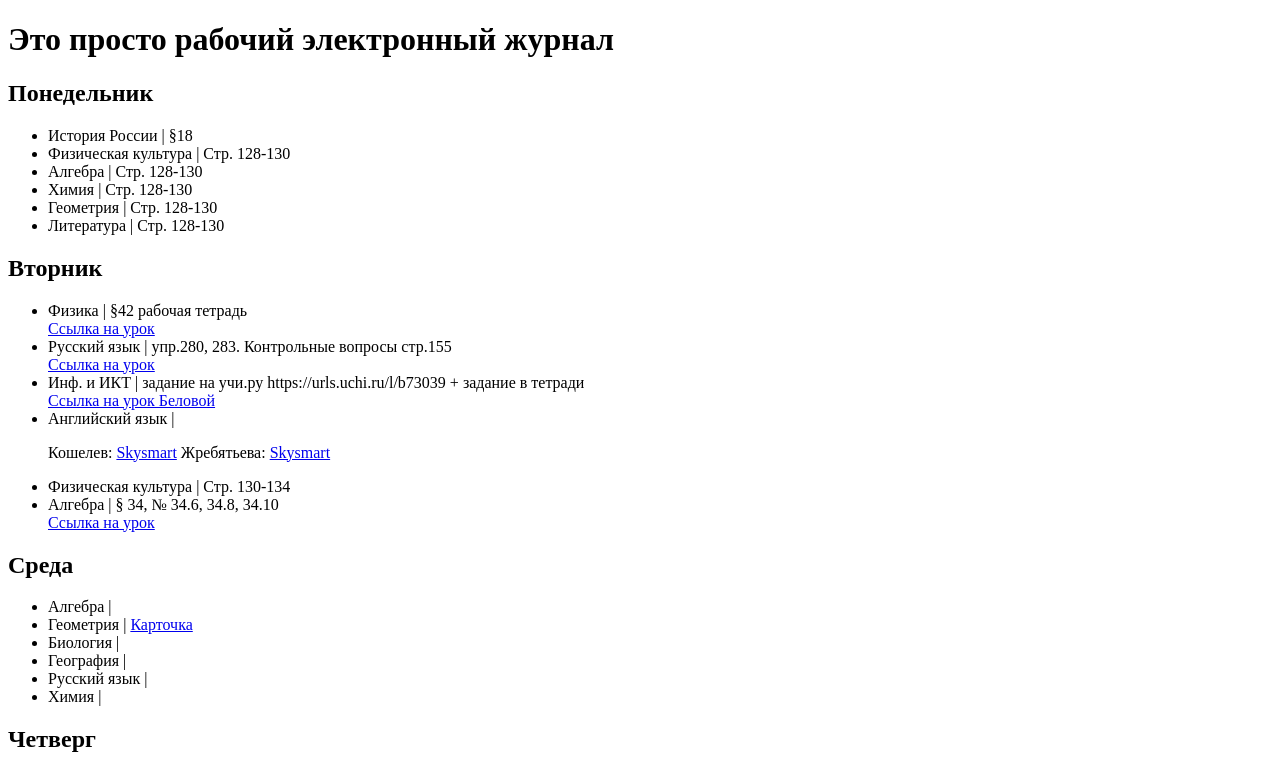
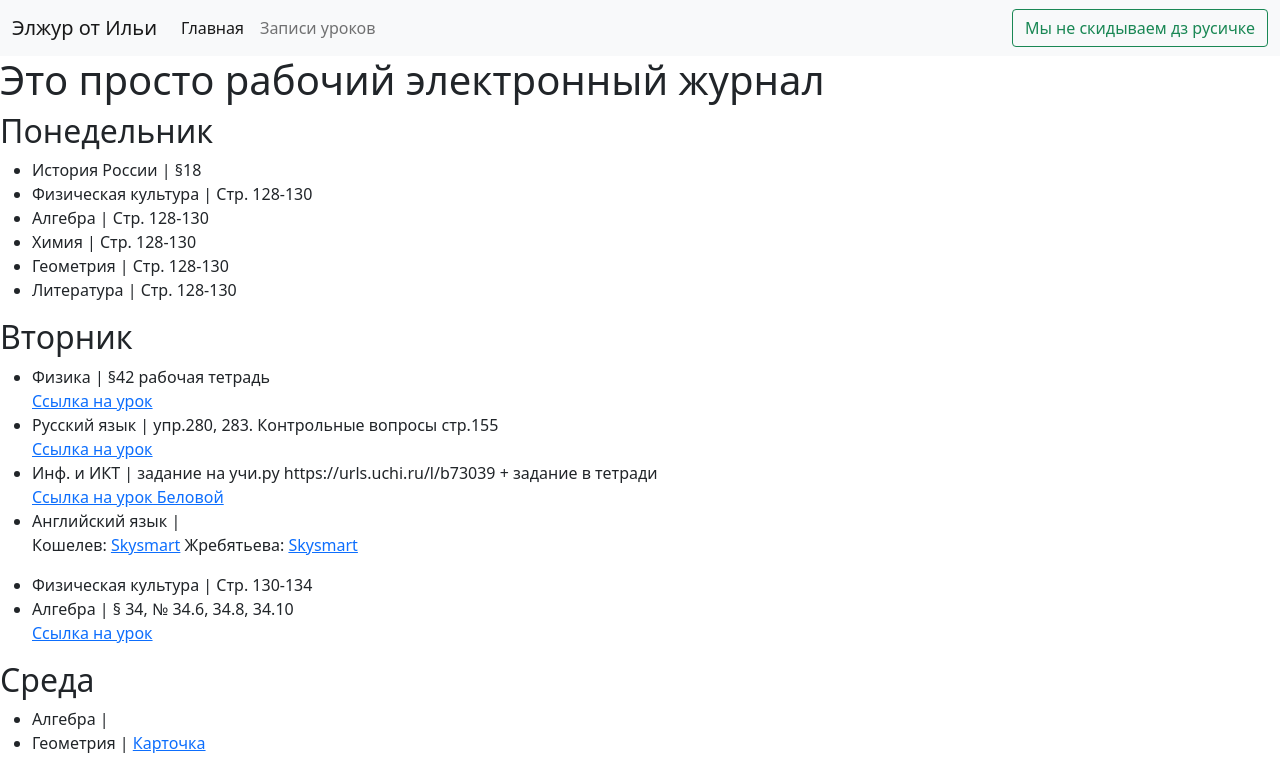
Before and after one commit to UltroA/ultroa.github.io, a plain HTML site: page index.html in a window 1280 px wide. Shown: the top 759 px of the page. Drawn offline with nearby package versions, Linux system fonts and the light colour scheme.

Commit message:
Добавил красоту

```diff
--- a/index.html
+++ b/index.html
@@ -3,9 +3,32 @@
 <head>
     <meta charset="UTF-8">
     <title>Рабочий элжур</title>
+    <link href="https://cdn.jsdelivr.net/npm/bootstrap@5.1.3/dist/css/bootstrap.min.css" rel="stylesheet" integrity="sha384-1BmE4kWBq78iYhFldvKuhfTAU6auU8tT94WrHftjDbrCEXSU1oBoqyl2QvZ6jIW3" crossorigin="anonymous">
 </head>
 <body>
-<h1>Это просто рабочий электронный журнал</h1>
+<nav class="navbar navbar-expand-lg navbar-light bg-light">
+  <div class="container-fluid">
+    <a class="navbar-brand" href="#">Элжур от Ильи</a>
+    <button class="navbar-toggler" type="button" data-bs-toggle="collapse" data-bs-target="#navbarSupportedContent" aria-controls="navbarSupportedContent" aria-expanded="false" aria-label="Toggle navigation">
+      <span class="navbar-toggler-icon"></span>
+    </button>
+    <div class="collapse navbar-collapse" id="navbarSupportedContent">
+      <ul class="navbar-nav me-auto mb-2 mb-lg-0">
+        <li class="nav-item">
+          <a class="nav-link active" aria-current="page" href="#">Главная</a>
+        </li>
+        <li class="nav-item">
+          <a class="nav-link" href="/records.html">Записи уроков</a>
+        </li>
+      </ul>
+      <form class="d-flex">
+        <button class="btn btn-outline-success" type="submit">Мы не скидываем дз русичке</button>
+      </form>
+    </div>
+  </div>
+</nav>
+<ht>
+    <h1>Это просто рабочий электронный журнал</h1>
     <h2>Понедельник</h2>
         <ul>
             <li>История России | §18</li>
@@ -60,6 +83,8 @@
             <li>Биология | </li>
             <li>Английский язык | </li>
         </ul>
+</ht>
+
 
 </body>
 </html>
```
